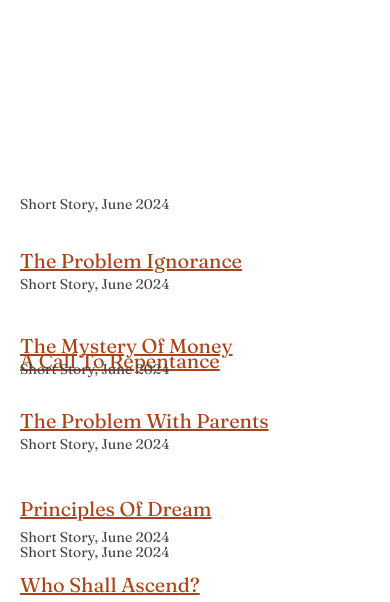
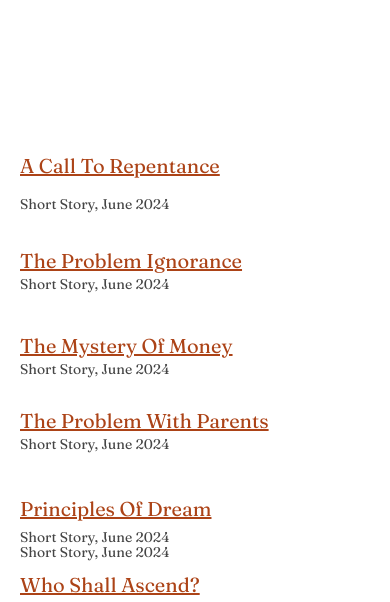
Before and after one commit to somto-arch/shortchristianbooks.github.io, a plain HTML site: page index.html in a window 390 px wide. Shown: the part 241-843 px from the top of the page. Drawn offline with Linux system fonts and the light colour scheme.

Commit message:
Update index.css

```diff
--- a/index.css
+++ b/index.css
@@ -376,7 +376,7 @@
         .first {
             left: -70px;
             margin: 90px;
-            bottom: 140px;
+            bottom: 335px;
             font-size: 20px;
         }
         .first_min {
```
